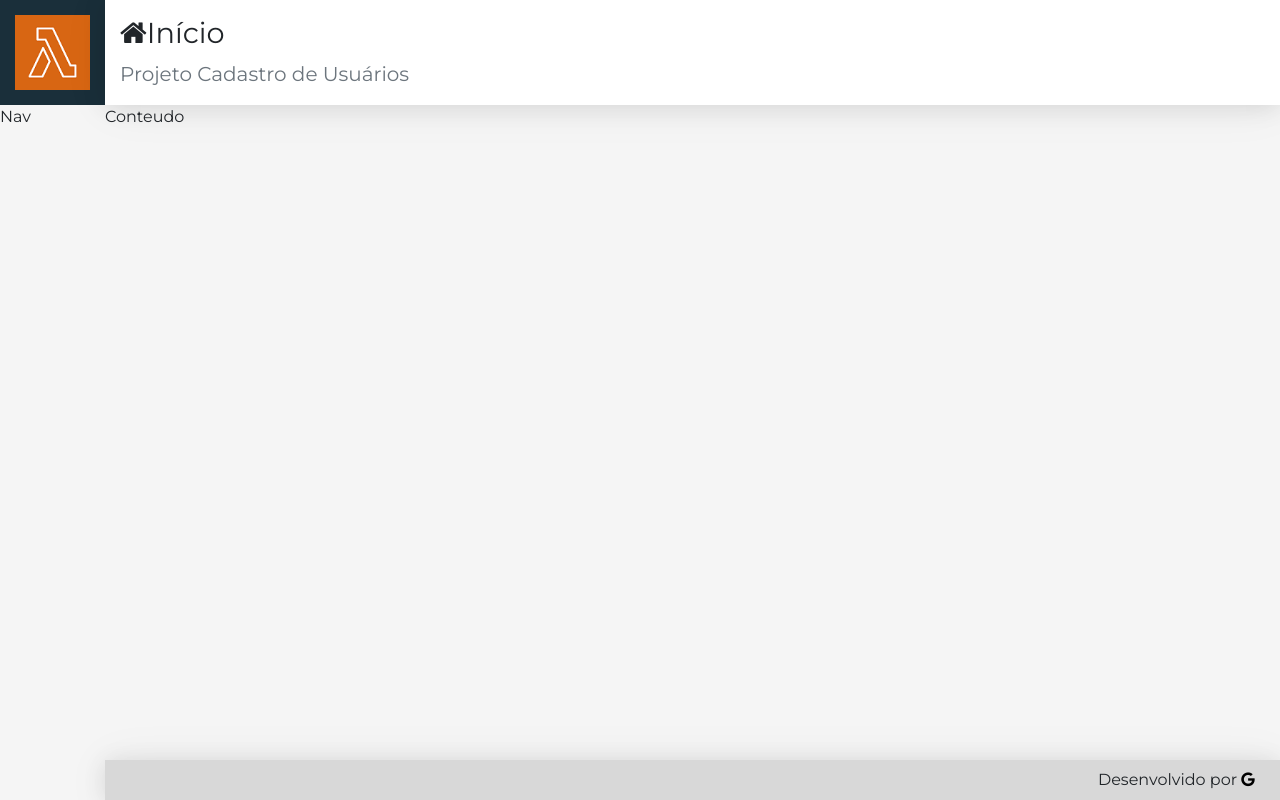
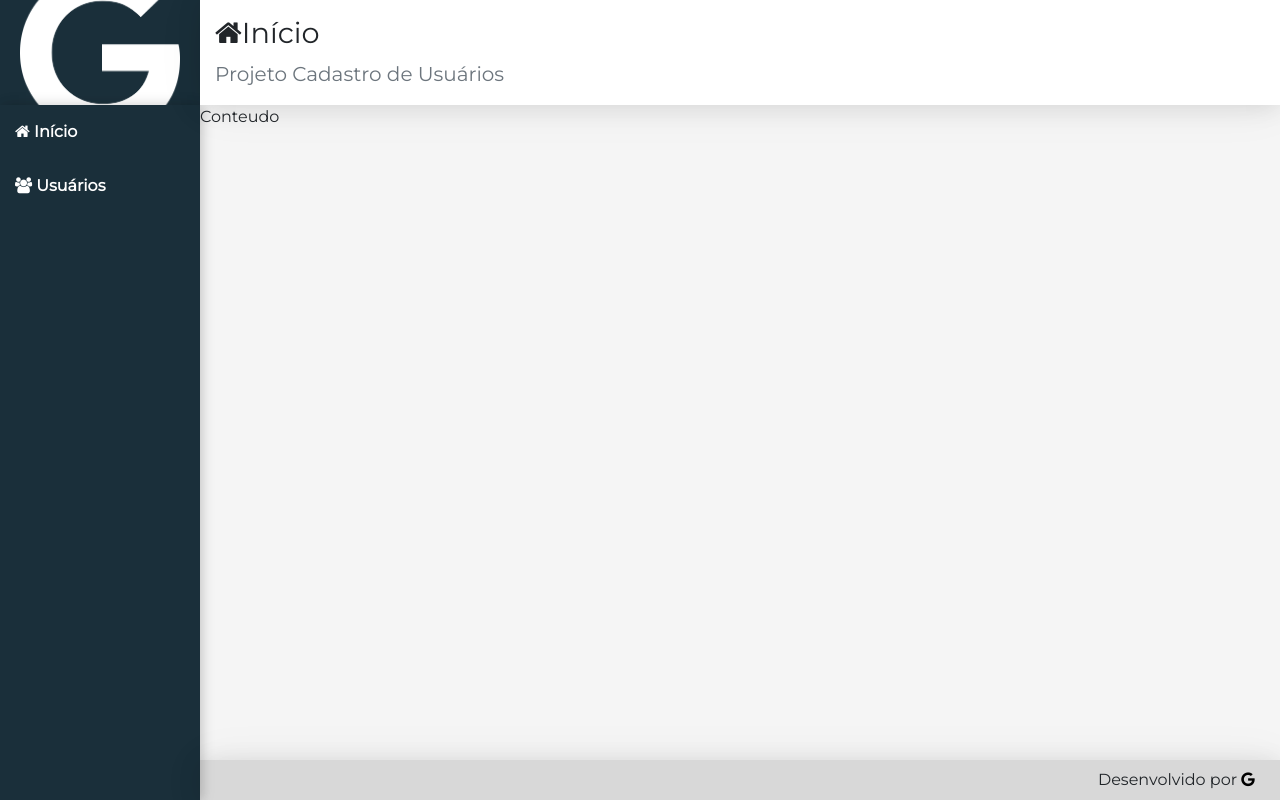
Before and after one commit to gabrielcarlossl/Projeto-Cadastro-Usuario---React, a React (Create React App) app in the folder crud/frontend/: page / in a window 1280 px wide. Built offline with nearby package versions, Linux system fonts and the light colour scheme.

Commit message:
editei estilos dos componentes

```diff
--- a/crud/frontend/src/components/template/Logo.css
+++ b/crud/frontend/src/components/template/Logo.css
@@ -6,6 +6,6 @@ aside.logo{
 }
 
 aside.logo img {
-    padding: 0px 15px;
+    padding: 0px 20px;
     width: 100%;
 }
--- a/crud/frontend/src/components/template/Logo.jsx
+++ b/crud/frontend/src/components/template/Logo.jsx
@@ -1,5 +1,5 @@
 import './Logo.css'
-import logo from '../../assets/imgs/lambda.png'
+import logo from '../../assets/imgs/logo.png'
 import React from 'react'
 
 export default function Logo(props) {
--- a/crud/frontend/src/components/template/Nav.css
+++ b/crud/frontend/src/components/template/Nav.css
@@ -0,0 +1,6 @@
+aside.menu-area{
+    background-color: var(--bg-dark);
+    box-shadow:
+    2px 0 10px 0 rgba(0,0,0,0.12),
+    2px 0 15px 0 rgba(0,0,0,0.09);
+}
--- a/crud/frontend/src/components/template/Nav.jsx
+++ b/crud/frontend/src/components/template/Nav.jsx
@@ -1,9 +1,22 @@
 import './Nav.css'
+
+
+
+import NavItem from './NavItem'
 
 import React from 'react'
 
 export default function Nav(props) {
   return (
-    <nav className='menu-area'>Nav</nav>
+    <aside className='menu-area'>
+      <nav className="menu">
+
+        <NavItem link='#/' icon='home' titulo='Início'></NavItem>
+
+        <NavItem link='#/users' icon='users' titulo='Usuários'></NavItem>
+
+
+      </nav>
+    </aside>
   )
 }
--- /dev/null
+++ b/crud/frontend/src/components/template/NavItem.css
@@ -0,0 +1,11 @@
+div > a {
+    display: block;
+    text-decoration: none;
+    padding: 15px;
+    color: #fff;
+    font-weight: bold;
+}
+
+div > a:hover{
+    background-color: linear-gradient(135deg, #07a7e3 0%, #32dac3 100%);
+}
--- /dev/null
+++ b/crud/frontend/src/components/template/NavItem.jsx
@@ -0,0 +1,13 @@
+import React from 'react'
+import './NavItem.css'
+
+export default function NavItem(props) {
+    return (
+        <div className='navItem'>
+            <a className='link' href={props.link}>
+                <i className={`fa fa-${props.icon}`}></i> {props.titulo}
+            </a>
+        </div>
+
+    )
+}
--- a/crud/frontend/src/main/App.css
+++ b/crud/frontend/src/main/App.css
@@ -4,7 +4,7 @@
     --logo-height: 105px;
     --header-height: 105px;
     --menu-top-height: 70px;
-    --aside-width: 105px;
+    --aside-width: 200px;
     --footer-height: 40px;
 
     --shadow:
```
Also changed, not shown: crud/frontend/src/assets/imgs/lambda.png (deleted), crud/frontend/src/assets/imgs/logo.png (added).
